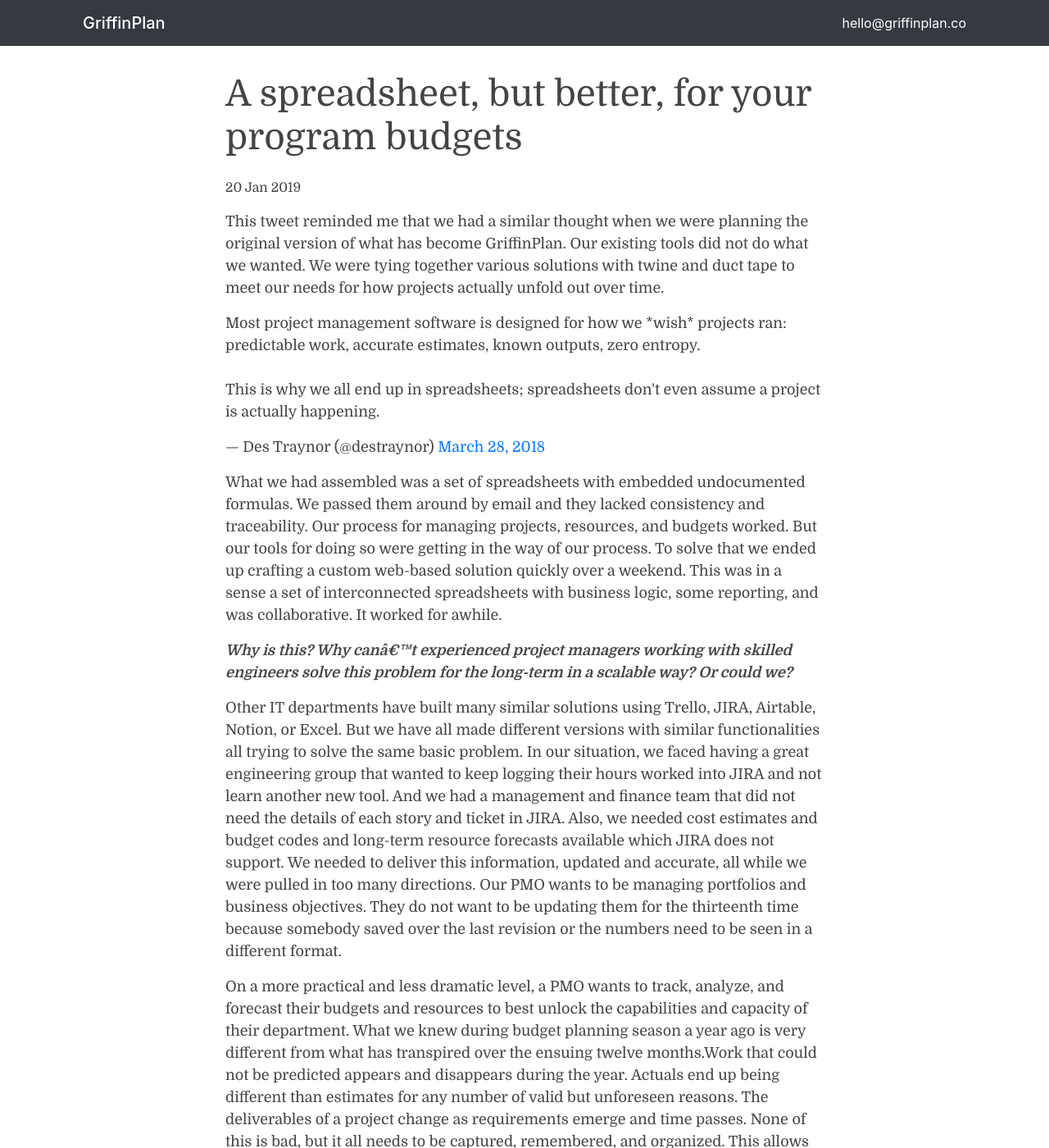
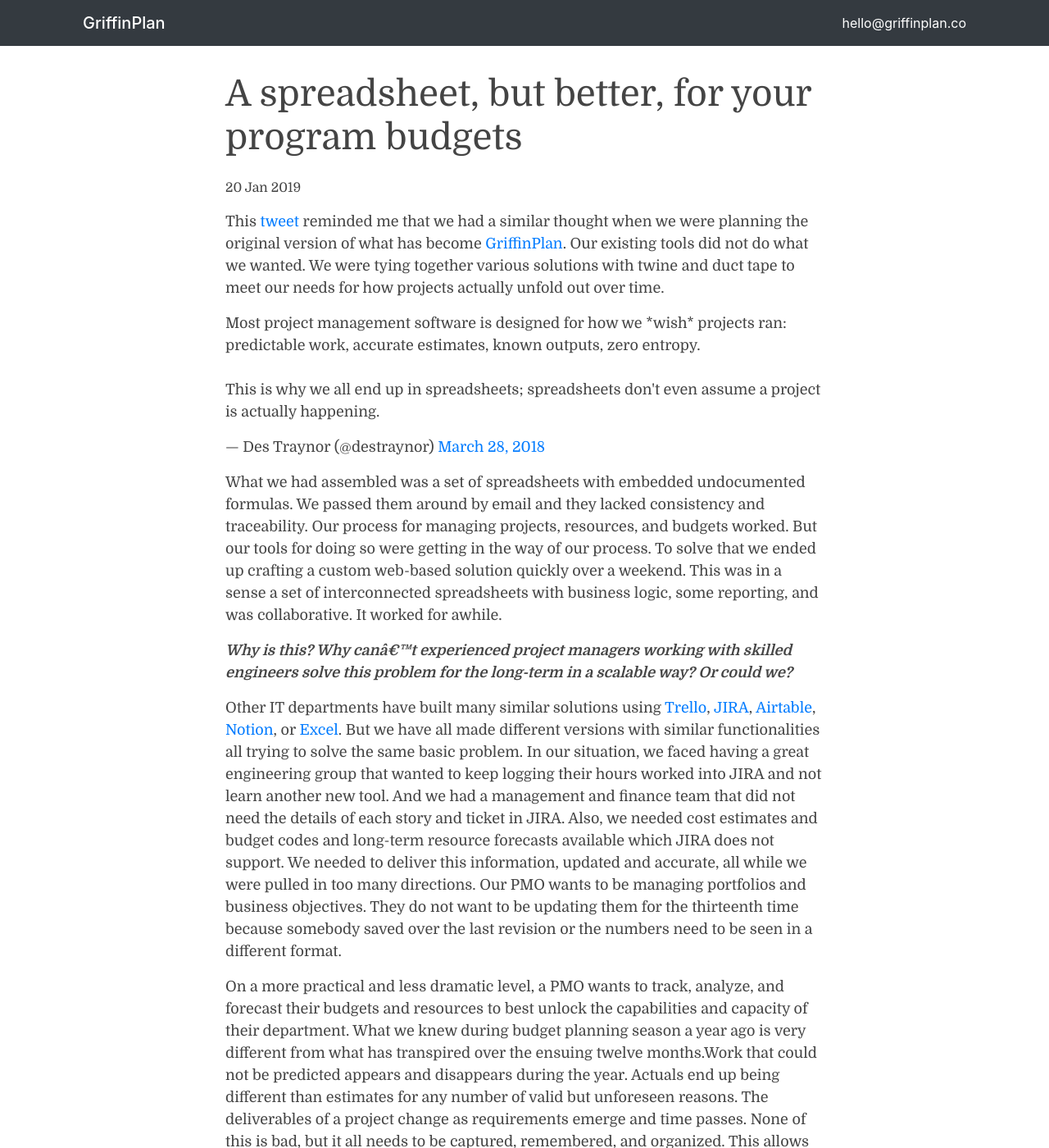
Before and after one commit to djthompson/djthompson.github.io, a Jekyll site: the page built from _posts/2019/2019-01-20-a-spreadsheet-but-better-for-your-program-budgets.markdown, in a window 1280 px wide and 1400 px high. Shown: the whole window at 82% size. Built offline with Jekyll 4.4.1, drawn with Linux system fonts in a browser that asks for light colours; nearby versions of some CDN libraries; comment, search, counter and statistics services are not loaded; part of the change alters nothing that is shown.

```diff
--- a/_posts/2019/2019-01-20-a-spreadsheet-but-better-for-your-program-budgets.markdown
+++ b/_posts/2019/2019-01-20-a-spreadsheet-but-better-for-your-program-budgets.markdown
@@ -6,7 +6,7 @@ description: >-
   Why do PMO Directors end up managing teams in a spreadsheet? GriffinPlan provides smart IT resource management and budgeting customized for your needs.
 ---
 
-This tweet reminded me that we had a similar thought when we were planning the original version of what has become GriffinPlan. Our existing tools did not do what we wanted. We were tying together various solutions with twine and duct tape to meet our needs for how projects actually unfold out over time.
+This [tweet](https://twitter.com/destraynor/status/979043150789410816) reminded me that we had a similar thought when we were planning the original version of what has become [GriffinPlan]({{ site.baseurl }}{% post_url 2019-01-14-introducing-griffinplan %}). Our existing tools did not do what we wanted. We were tying together various solutions with twine and duct tape to meet our needs for how projects actually unfold out over time.
 
 <blockquote class="twitter-tweet tw-align-center" data-lang="en"><p lang="en" dir="ltr">Most project management software is designed for how we *wish* projects ran: predictable work, accurate estimates, known outputs, zero entropy. <br><br>This is why we all end up in spreadsheets; spreadsheets don&#39;t even assume a project is actually happening.</p>&mdash; Des Traynor (@destraynor) <a href="https://twitter.com/destraynor/status/979043150789410816?ref_src=twsrc%5Etfw">March 28, 2018</a></blockquote> <script async src="https://platform.twitter.com/widgets.js" charset="utf-8"></script>
 
@@ -14,7 +14,7 @@ What we had assembled was a set of spreadsheets with embedded undocumented formu
 
 ***Why is this? Why can’t experienced project managers working with skilled engineers solve this problem for the long-term in a scalable way? Or could we?***
 
-Other IT departments have built many similar solutions using Trello, JIRA, Airtable, Notion, or Excel. But we have all made different versions with similar functionalities all trying to solve the same basic problem. In our situation, we faced having a great engineering group that wanted to keep logging their hours worked into JIRA and not learn another new tool. And we had a management and finance team that did not need the details of each story and ticket in JIRA. Also, we needed cost estimates and budget codes and long-term resource forecasts available which JIRA does not support. We needed to deliver this information, updated and accurate, all while we were pulled in too many directions. Our PMO wants to be managing portfolios and business objectives. They do not want to be updating them for the thirteenth time because somebody saved over the last revision or the numbers need to be seen in a different format.
+Other IT departments have built many similar solutions using [Trello](https://trello.com), [JIRA](https://www.atlassian.com/software/jira), [Airtable](https://airtable.com), [Notion](https://www.notion.so), or [Excel](https://products.office.com/en-us/excel). But we have all made different versions with similar functionalities all trying to solve the same basic problem. In our situation, we faced having a great engineering group that wanted to keep logging their hours worked into JIRA and not learn another new tool. And we had a management and finance team that did not need the details of each story and ticket in JIRA. Also, we needed cost estimates and budget codes and long-term resource forecasts available which JIRA does not support. We needed to deliver this information, updated and accurate, all while we were pulled in too many directions. Our PMO wants to be managing portfolios and business objectives. They do not want to be updating them for the thirteenth time because somebody saved over the last revision or the numbers need to be seen in a different format.
 
 On a more practical and less dramatic level, a PMO wants to track, analyze, and forecast their budgets and resources to best unlock the capabilities and capacity of their department. What we knew during budget planning season a year ago is very different from what has transpired over the ensuing twelve months.Work that could not be predicted appears and disappears during the year. Actuals end up being different than estimates for any number of valid but unforeseen reasons. The deliverables of a project change as requirements emerge and time passes. None of this is bad, but it all needs to be captured, remembered, and organized. This allows for the explanation of the movement of projects, resources, and their corresponding budgets over time. This is difficult, but very key to successful executive engagement and ongoing support of initiatives.
 
```
